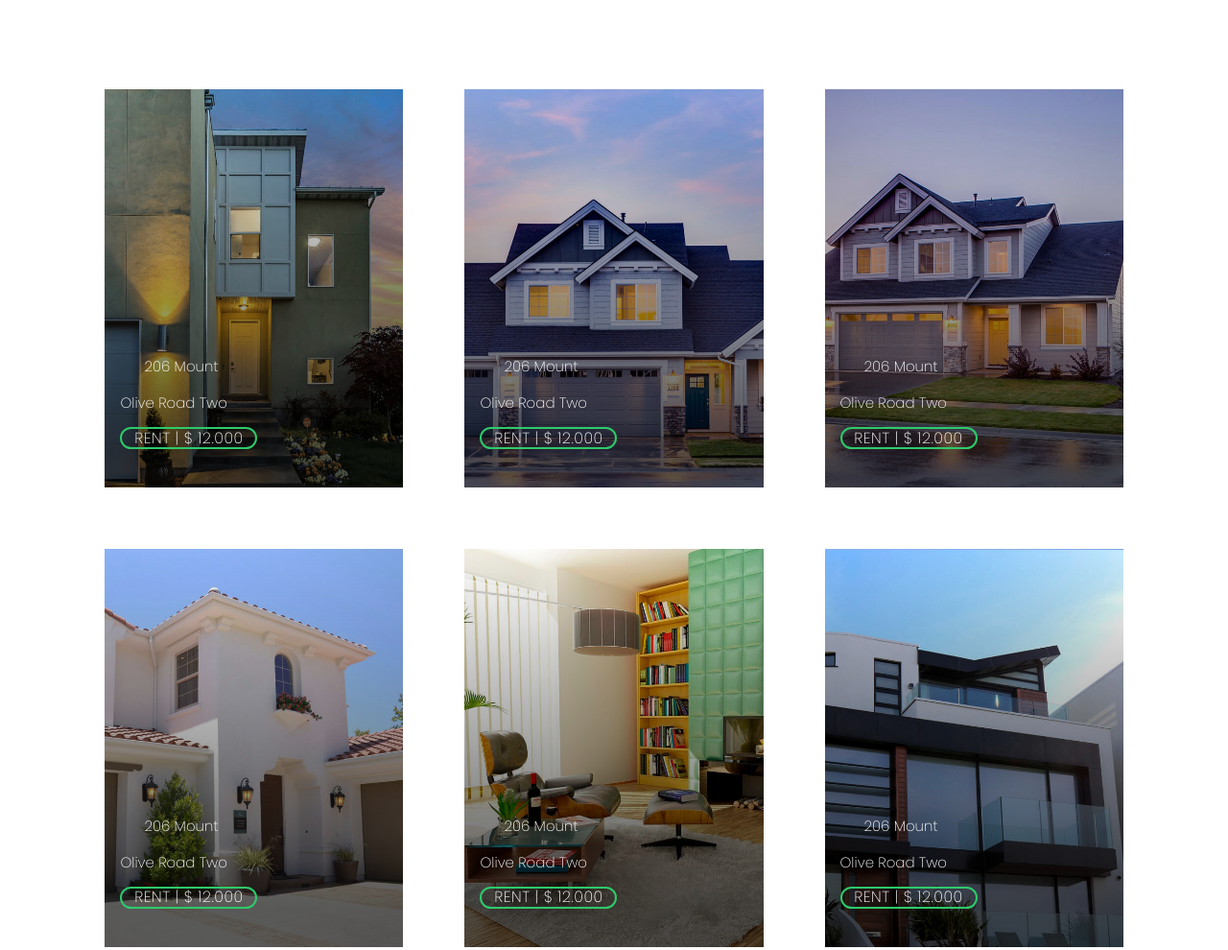
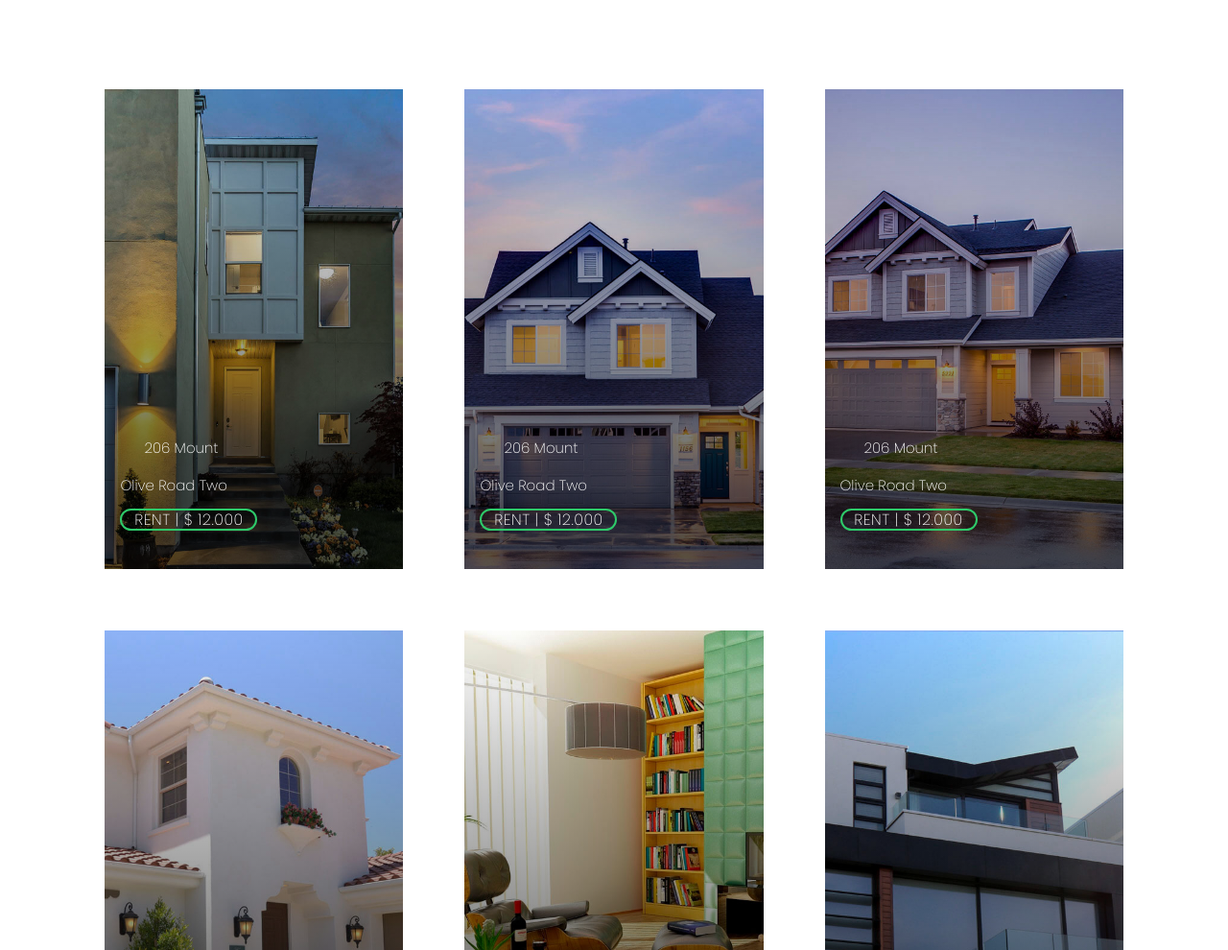
Before and after one commit to sereyatiampati/Realtor-React-Front-end, a React app: page / in a window 1280 px wide. Shown: the part 1267-2257 px from the top of the page at 96% size. Built offline with nearby package versions, Linux system fonts and the light colour scheme; no server answers.

Commit message:
working on styling each listing

```diff
--- a/src/components/EachListing.js
+++ b/src/components/EachListing.js
@@ -1,4 +1,5 @@
 import {useNavigate } from "react-router-dom";
+import './item.css'
 
 function EachListing({listing, onDelete}) {
   const {id, address, property_type, area_in_sqm, beds, baths, garages, price, image_url} = listing
--- a/src/components/Listing.js
+++ b/src/components/Listing.js
@@ -1,4 +1,6 @@
+import './item.css'
 function Listing({listing}) {
+
   const {address, property_type, area_in_sqm, beds, baths, garages, price, image_url} = listing
     return (
         <>
--- /dev/null
+++ b/src/components/item.css
@@ -0,0 +1,5 @@
+.card-box-a .img-box-a .img-a {
+    height: 500px;
+    width: 450px;
+    object-fit: cover;
+  }
```
Also changed, not shown: src/components/App.css (line endings or trailing spaces).
